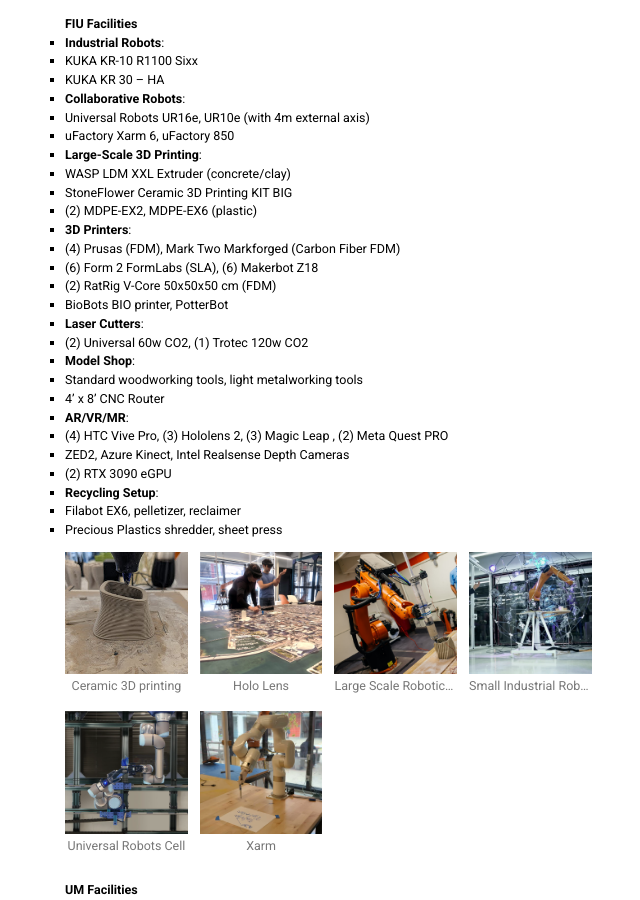
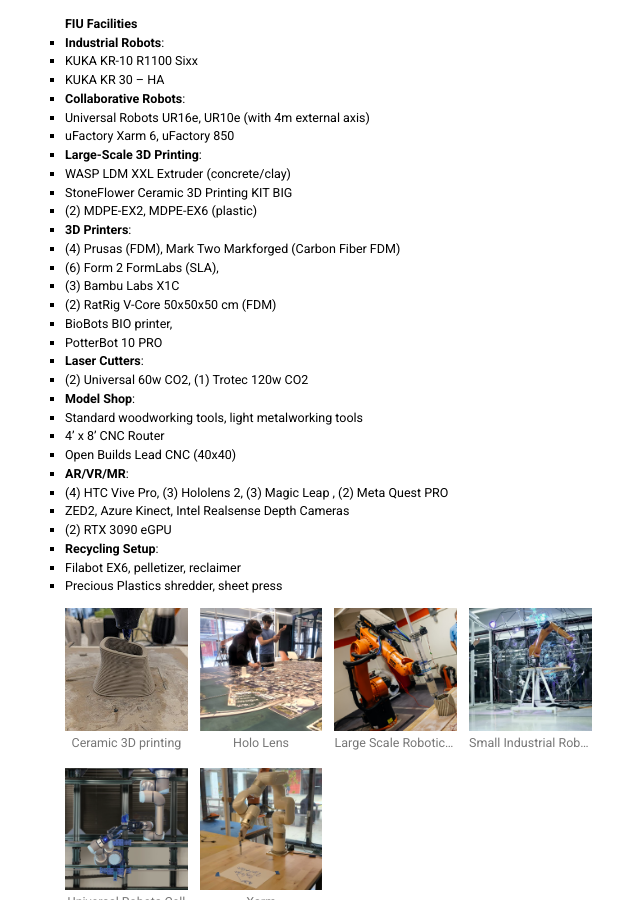
Before and after one commit to acadia2025/website, a Jekyll site: the page built from workshops.md, in a window 1280 px wide and 900 px high, scrolled down 1103 px. Shown: the whole window, without its empty margins (275-915 px from the left). Built offline with Jekyll 4.4.1, drawn with Linux system fonts in a browser that asks for light colours.

Commit message:
equipment

```diff
--- a/workshops.md
+++ b/workshops.md
@@ -52,14 +52,17 @@
   - (2) MDPE-EX2, MDPE-EX6 (plastic)
 - **3D Printers**:
   - (4) Prusas (FDM), Mark Two Markforged (Carbon Fiber FDM)
-  - (6) Form 2 FormLabs (SLA), (6) Makerbot Z18
+  - (6) Form 2 FormLabs (SLA),
+  - (3) Bambu Labs X1C
   - (2) RatRig V-Core 50x50x50 cm (FDM)
-  - BioBots BIO printer, PotterBot
+  - BioBots BIO printer,
+  - PotterBot  10 PRO
 - **Laser Cutters**:
   - (2) Universal 60w CO2, (1) Trotec 120w CO2
 - **Model Shop**:
   - Standard woodworking tools, light metalworking tools
   - 4’ x 8’ CNC Router
+  - Open Builds Lead CNC (40x40)
 - **AR/VR/MR**:
   - (4) HTC Vive Pro, (3) Hololens 2, (3) Magic Leap , (2) Meta Quest PRO
   - ZED2, Azure Kinect, Intel Realsense Depth Cameras
```
